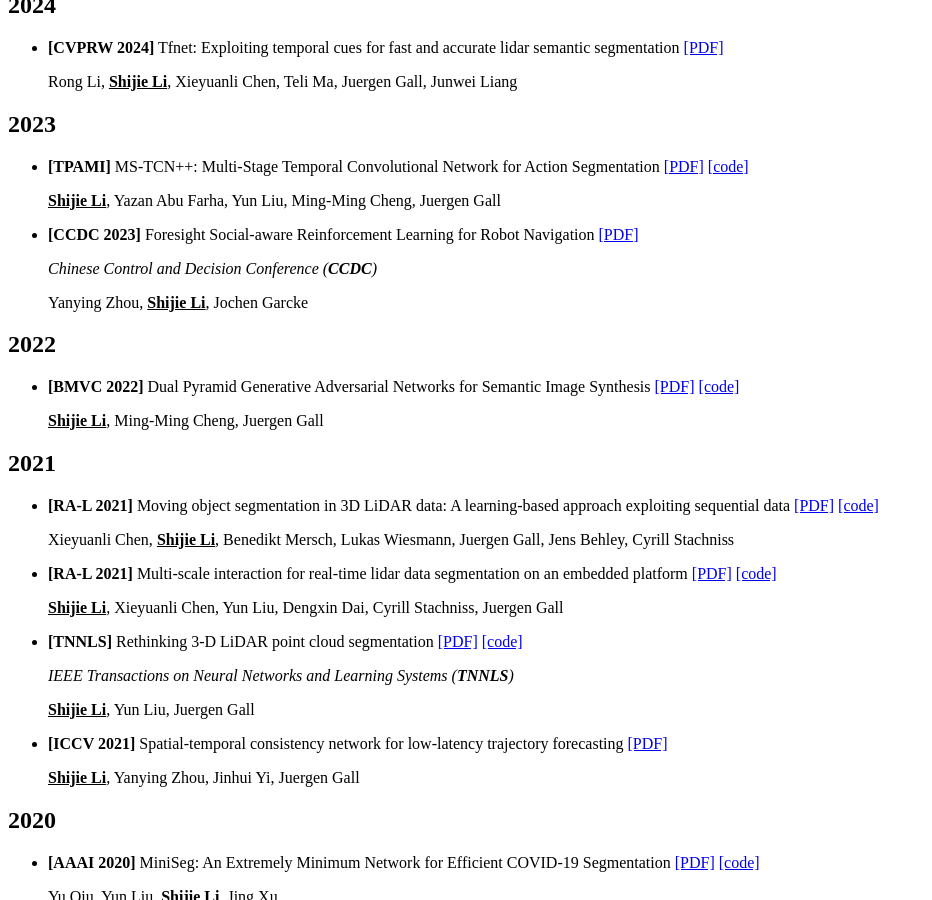
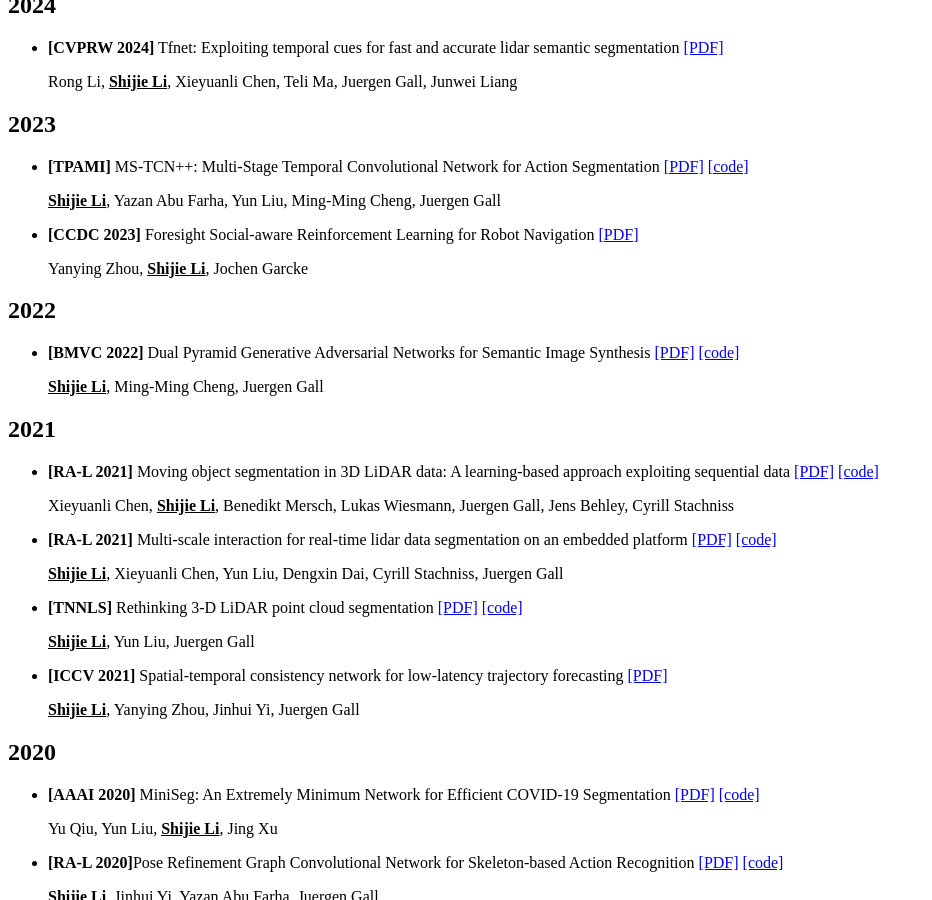
Before and after one commit to sj-li/sj-li.github.io, a Jekyll site: the page built from _pages/includes/pub.md, in a window 1280 px wide and 900 px high, scrolled down 1234 px. Shown: the whole window, without its empty margins (0-932 px from the left). Built offline with Jekyll 4.4.1, drawn with Linux system fonts in a browser that asks for light colours; our own code applies the rules of GitHub Pages for plain Markdown files.

Commit message:
Update pub.md

```diff
--- a/_pages/includes/pub.md
+++ b/_pages/includes/pub.md
@@ -40,8 +40,6 @@
 
 - **[CCDC 2023]** Foresight Social-aware Reinforcement Learning for Robot Navigation [[PDF]](https://arxiv.org/pdf/2105.13409)
 
-   *Chinese Control and Decision Conference (**CCDC**)*
-
   Yanying Zhou, **<u>Shijie Li</u>**, Jochen Garcke
 
 ## 2022
@@ -59,8 +57,6 @@
   **<u>Shijie Li</u>**, Xieyuanli Chen, Yun Liu, Dengxin Dai, Cyrill Stachniss, Juergen Gall
 
 - **[TNNLS]** Rethinking 3-D LiDAR point cloud segmentation [[PDF]](https://arxiv.org/pdf/2008.03928) [[code]](https://github.com/sj-li/UnpNet)
-
-   *IEEE Transactions on Neural Networks and Learning Systems (**TNNLS**)*
 
   **<u>Shijie Li</u>**, Yun Liu, Juergen Gall
 
```
